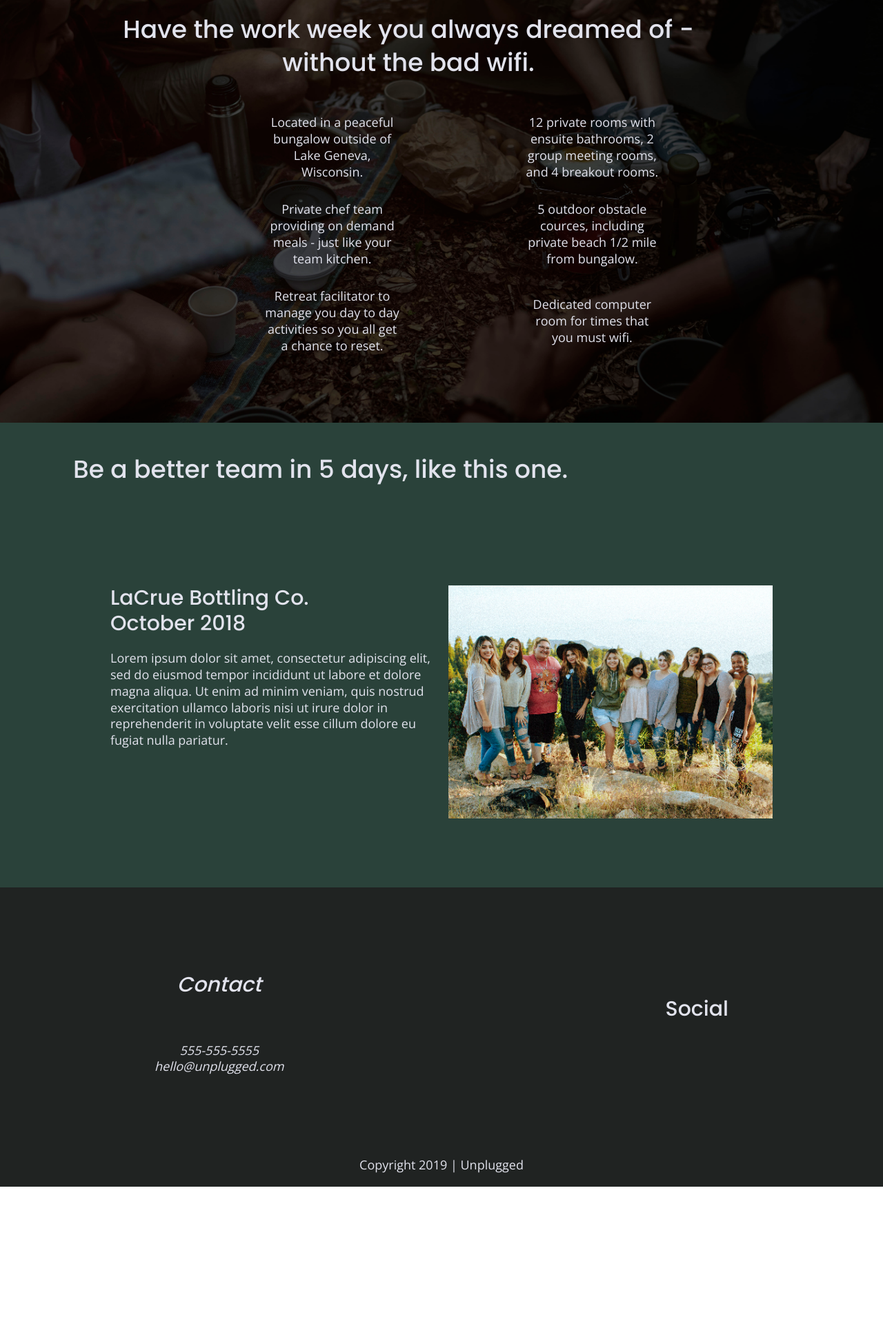
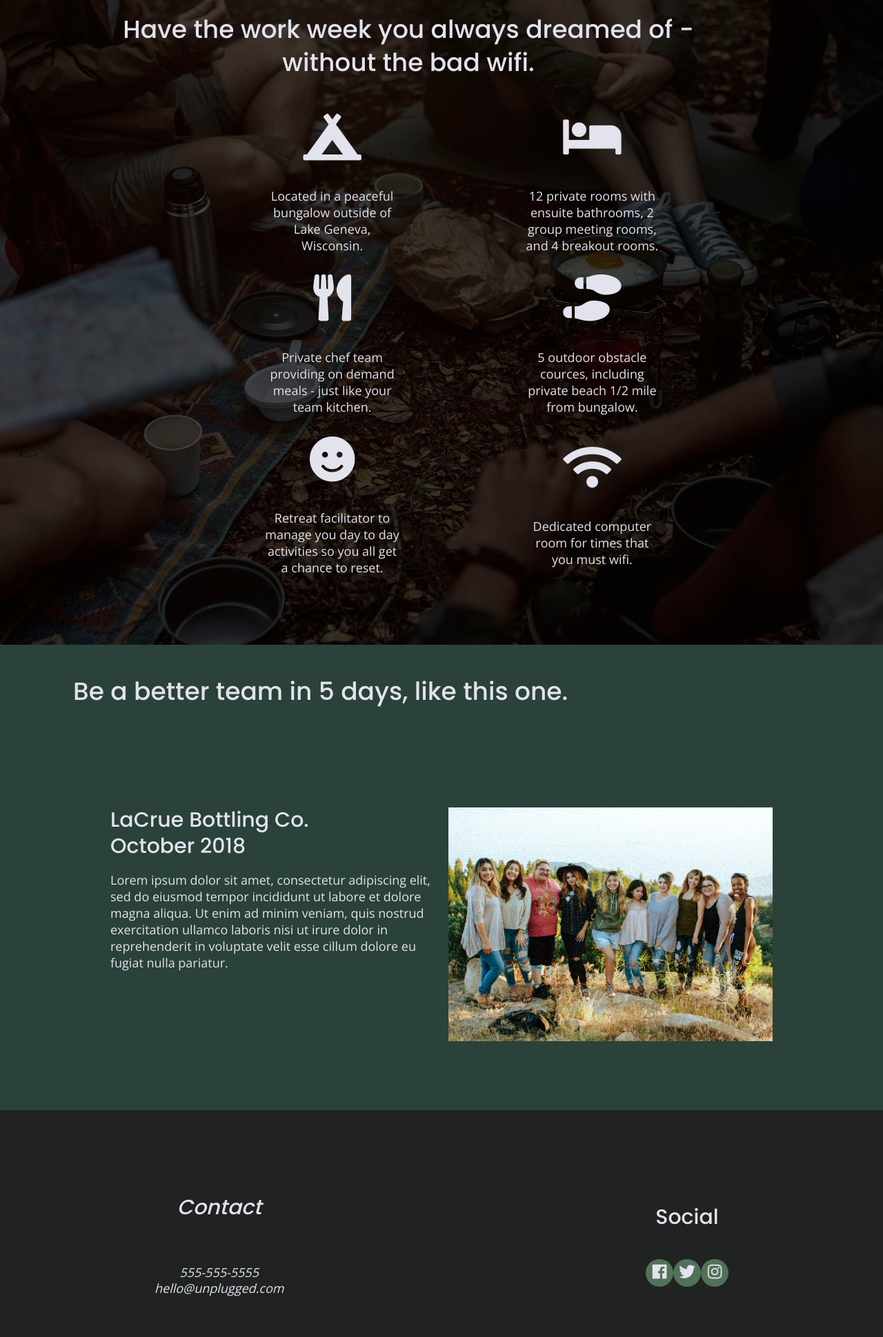
Before and after one commit to V-codes/unplugged, a website: page index.html in a window 1280 px wide. Shown: the part 1301-3240 px from the top of the page at 69% size. Before the commit the page ends 3022 px from the top, so only its background shows below. Drawn offline with nearby package versions, Linux system fonts and the light colour scheme.

Commit message:
Added icons

```diff
--- a/css/main.css
+++ b/css/main.css
@@ -213,7 +213,7 @@
  }
 
  footer .content-wrapper {
-   width: 55%;
+   width: 50%;
    margin: 50px 0;
  }
 
@@ -232,7 +232,17 @@
    align-items: center;
  }
 
+ footer .social-icons p i {
+   font-size: 1.3125em;
+ }
+
+
+
  footer .social-icons p {
+   background-color: #527158;
+   border-radius: 50%;
+   width: 40px;
+   height: 40px;
    display: flex;
    justify-content: center;
    align-items: center;
@@ -347,6 +357,11 @@
 
   .features p {
     margin: 0;
+  }
+
+  .features i {
+  	font-size: 3.75em;
+    margin-bottom: 40px;
   }
 
   /* Reviews */
@@ -705,6 +720,7 @@
       .mission h2{
         width: 100%;
         padding: 0;
+        margin: 0;
 
       }
 
@@ -719,6 +735,7 @@
 
      .mission-content p {
        width: 75%;
+       padding-left: 20px;
      }
 
      .map figure {
@@ -733,11 +750,11 @@
 
      }
 
-     .contact-section .content-wrapper address{
+     .contact-section .content-wrapper {
        display: flex;
-       flex-flow: column wrap;
+       flex-flow: row wrap;
        justify-content: space-between;
-       align-items: flex-start;
+       align-items: center;
      }
 
      .contact-content h4 {
@@ -864,7 +881,7 @@
 
     .mission h2,
     .contact-section .content-wrapper h2 {
-        width: 90%;
+        width: 95%;
 
     }
     .mission-content{
@@ -873,6 +890,7 @@
       justify-content: space-between;
       width: 50%;
       margin: 0;
+
 
     }
 
--- a/index.html
+++ b/index.html
@@ -21,6 +21,7 @@
 
   <meta name="theme-color" content="#fafafa">
 
+<link rel="stylesheet" href="https://use.fontawesome.com/releases/v5.5.0/css/all.css" integrity="sha384-B4dIYHKNBt8Bc12p+WXckhzcICo0wtJAoU8YZTY5qE0Id1GSseTk6S+L3BlXeVIU" crossorigin="anonymous">
   <!-- Google Fonts -->
 <link href="https://fonts.googleapis.com/css?family=Open+Sans:400,700|Poppins:500,700" rel="stylesheet">
 
@@ -75,32 +76,38 @@
                     <h2> Have the work week you always dreamed of - without the bad wifi.</h2>
             <div class="features-items">
                 <article>
-                    <p class="fontawesome-icon"> </p>
+                    <p class="fontawesome-icon">
+                      <i class="fas fa-campground"></i></p>
                     <p class="features-item-description">Located in a peaceful bungalow outside of Lake Geneva, Wisconsin.</p>
                 </article>
 
                 <article>
-                    <p class="fontawesome-icon"></p>
+                    <p class="fontawesome-icon">
+                    <i class="fas fa-bed"></i></p>
                     <p class="features-item-description">12 private rooms with ensuite bathrooms, 2 group meeting rooms, and 4 breakout rooms. </p>
                 </article>
 
                 <article>
-                    <p class="fontawesome-icon"></p>
+                    <p class="fontawesome-icon">
+                      <i class="fas fa-utensils"></i></p>
                     <p class="features-item-description"> Private chef team providing on demand meals - just like your team kitchen.</p>
                 </article>
 
                 <article>
-                    <p class="fontawesome-icon"></p>
+                    <p class="fontawesome-icon">
+                      <i class="fas fa-shoe-prints"></i></p>
                     <p class="features-item-description"> 5 outdoor obstacle cources, including private beach 1/2 mile from bungalow.</p>
                 </article>
 
                 <article>
-                    <p class="fontawesome-icon"> </p>
+                    <p class="fontawesome-icon">
+                      <i class="fas fa-smile"></i></p>
                     <p class="features-item-description"> Retreat facilitator to manage you day to day activities so you all get a chance to reset. </p>
                 </article>
 
                 <article>
-                    <p class="fontawesome-icon"></p>
+                    <p class="fontawesome-icon">
+                      <i class="fas fa-wifi"></i></p>
                     <p class="features-item-description"> Dedicated computer room for times that you must wifi. </p>
                 </article>
               </div>
@@ -136,12 +143,20 @@
 
             <div class="social">
               <h4> Social</h4>
-                <div class="social-icons">
-                    <p><a href="https://www.facebook.com/yoursite" target="_blank"></a></p>
-                    <p><a href="https://www.twiiter.com/yoursite" target="_blank"></a></p>
-                    <p><a href="https://www.instagram.com/yoursite" target="_blank"></a></p>
-                    <!-- other social links here -->
-                </div>
+            <div class="social-icons">
+                <p>
+                    <a href=""><i class="fab fa-facebook"></i></a>
+                </p>
+                <p>
+                    <a href=""><i class="fab fa-twitter"></i></a>
+                </p>
+                <p>
+                    <a href=""><i class="fab fa-instagram"></i></a>
+                </p>
+              </div>
+              <!-- add the rest of your icons here! -->
+
+            </div>
             </div>
         </div> <!-- footer content ends -->
     </div> <!--footer content-wrapper ends-->
```
Also changed, not shown: about/index.html (+17 -10 lines), faq/index.html (+17 -6 lines).
